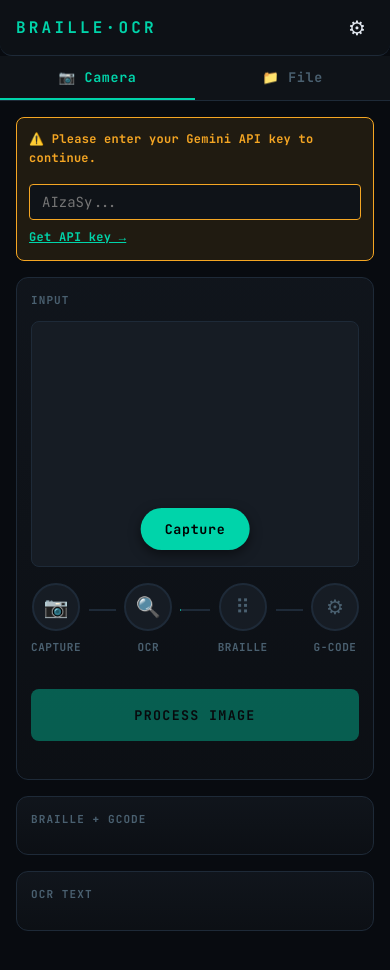
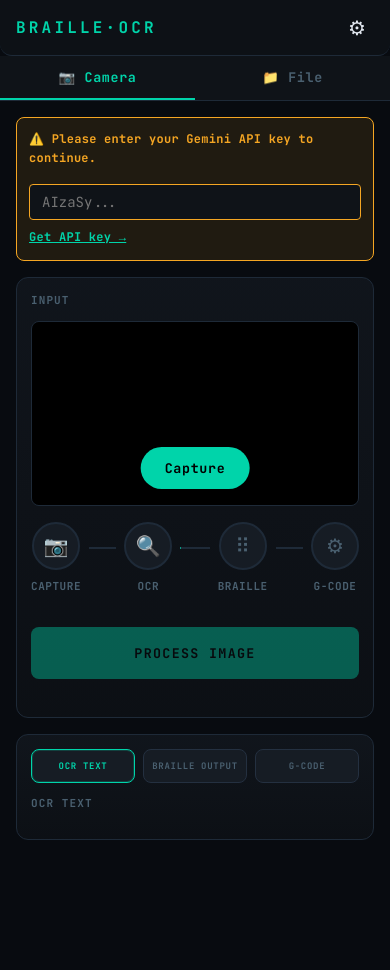
Before and after one commit to artikmuratovdev/Braille_Vision, a React (Vite) app: page / in a window 390 px wide. After the commit the page ends 880 px from the top, so only its background shows below. Built offline with nearby package versions, Linux system fonts and the light colour scheme; no server answers.

Commit message:
Add mobile result panel and tabs; update camera aspect ratio and video fit

```diff
--- a/src/App.module.css
+++ b/src/App.module.css
@@ -89,6 +89,46 @@
   border: 1px solid var(--border);
   border-radius: 12px;
   padding: 14px;
+}
+
+.mobileResultPanel {
+  background: linear-gradient(180deg, rgba(22, 28, 36, 0.6), rgba(15, 19, 24, 0.6));
+  border: 1px solid var(--border);
+  border-radius: 12px;
+  padding: 14px;
+}
+
+.mobileResultTabs {
+  display: grid;
+  grid-template-columns: repeat(3, minmax(0, 1fr));
+  gap: 8px;
+  margin-bottom: 12px;
+}
+
+.mobileResultTab {
+  border: 1px solid var(--border-alt);
+  border-radius: 8px;
+  padding: 10px 6px;
+  font-size: 10px;
+  font-weight: 700;
+  letter-spacing: 0.08em;
+  color: var(--text-muted);
+  background: var(--panel);
+  text-align: center;
+}
+
+.activeMobileResultTab {
+  color: var(--accent);
+  border-color: var(--accent);
+  box-shadow: inset 0 0 0 1px rgba(0, 212, 170, 0.2);
+}
+
+.desktopPanel {
+  display: none;
+}
+
+.mobileOnly {
+  display: block;
 }
 
 .panelHeader {
@@ -186,6 +226,14 @@
   .outputPanel {
     grid-column: 1 / -1;
   }
+
+  .desktopPanel {
+    display: block;
+  }
+
+  .mobileOnly {
+    display: none;
+  }
 }
 
 @media (min-width: 1280px) {
@@ -223,4 +271,9 @@
   .main {
     padding: 16px;
   }
+
+  .mobileResultTab {
+    font-size: 9px;
+    padding: 10px 4px;
+  }
 }
--- a/src/App.tsx
+++ b/src/App.tsx
@@ -15,6 +15,7 @@
 
 export default function App() {
   const [activeTab, setActiveTab] = useState<'camera' | 'file'>('camera');
+  const [mobileResultTab, setMobileResultTab] = useState<'ocr' | 'braille' | 'gcode'>('ocr');
   const [imageData, setImageData] = useState<{ base64: string, mimeType: string, previewUrl: string } | null>(null);
   const [geminiKey, setGeminiKey] = useState<string>('');
   const [ocrText, setOcrText] = useState<string>('');
@@ -234,15 +235,59 @@
             </button>
           </section>
 
-          <section className={styles.outputPanel}>
-            <div className={styles.panelHeader}>BRAILLE + GCODE</div>
+          <section className={`${styles.outputPanel} ${styles.desktopPanel}`}>
+            <div className={styles.panelHeader}>BRAILLE OUTPUT</div>
             <BrailleOutput originalText={ocrText} />
           </section>
 
-          <section className={styles.ocrPanel}>
+          <section className={`${styles.ocrPanel} ${styles.desktopPanel}`}>
             <div className={styles.panelHeader}>OCR TEXT</div>
             <OcrResult text={ocrText} onChange={handleOcrChange} />
             <GcodeOutput gcode={gcodeText} brailleText={brailleText} settings={settings} />
+          </section>
+
+          <section className={`${styles.mobileResultPanel} ${styles.mobileOnly}`}>
+            <div className={styles.mobileResultTabs}>
+              <button
+                className={`${styles.mobileResultTab} ${mobileResultTab === 'ocr' ? styles.activeMobileResultTab : ''}`}
+                onClick={() => setMobileResultTab('ocr')}
+              >
+                OCR TEXT
+              </button>
+              <button
+                className={`${styles.mobileResultTab} ${mobileResultTab === 'braille' ? styles.activeMobileResultTab : ''}`}
+                onClick={() => setMobileResultTab('braille')}
+              >
+                BRAILLE OUTPUT
+              </button>
+              <button
+                className={`${styles.mobileResultTab} ${mobileResultTab === 'gcode' ? styles.activeMobileResultTab : ''}`}
+                onClick={() => setMobileResultTab('gcode')}
+              >
+                G-CODE
+              </button>
+            </div>
+
+            {mobileResultTab === 'ocr' && (
+              <>
+                <div className={styles.panelHeader}>OCR TEXT</div>
+                <OcrResult text={ocrText} onChange={handleOcrChange} />
+              </>
+            )}
+
+            {mobileResultTab === 'braille' && (
+              <>
+                <div className={styles.panelHeader}>BRAILLE OUTPUT</div>
+                <BrailleOutput originalText={ocrText} />
+              </>
+            )}
+
+            {mobileResultTab === 'gcode' && (
+              <>
+                <div className={styles.panelHeader}>G-CODE</div>
+                <GcodeOutput gcode={gcodeText} brailleText={brailleText} settings={settings} />
+              </>
+            )}
           </section>
         </div>
       </main>
--- a/src/components/CameraCapture/CameraCapture.module.css
+++ b/src/components/CameraCapture/CameraCapture.module.css
@@ -1,6 +1,6 @@
 .container {
   width: 100%;
-  aspect-ratio: 4/3;
+  aspect-ratio: 16/9;
   background: var(--panel);
   border: 1px solid var(--border);
   border-radius: 8px;
@@ -20,7 +20,8 @@
 .video, .preview {
   width: 100%;
   height: 100%;
-  object-fit: cover;
+  object-fit: contain;
+  background: #000;
 }
 
 .captureBtn, .retakeBtn {
```
